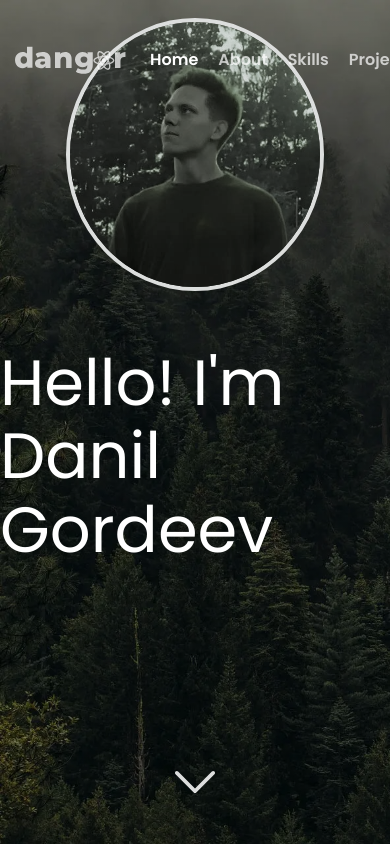
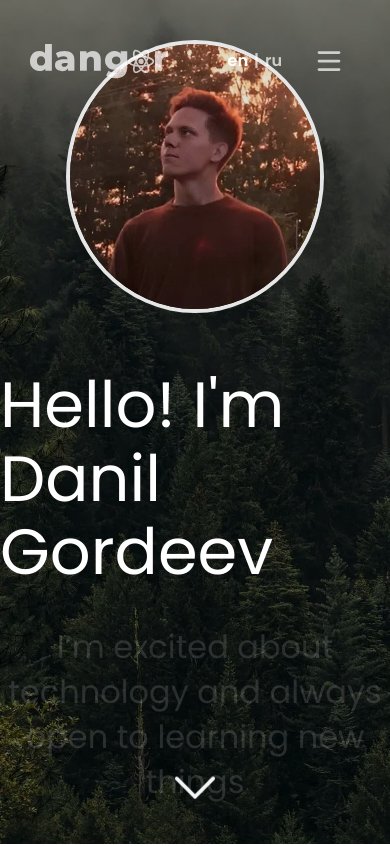
Before and after one commit to dangor220/dangor, a React (Vite) app: page / in a window 390 px wide. Shown: the top 846 px of the page. Built offline with nearby package versions, Linux system fonts and the light colour scheme.

Commit message:
feat: create adaptive header menu

```diff
--- a/public/locales/en/translation.json
+++ b/public/locales/en/translation.json
@@ -5,8 +5,8 @@
     "projects": "Projects",
     "contact": "Contact",
     "welcome": "Hello! I'm Danil Gordeev",
-    "whoIAm": "I'm a web developer passionate about building user-friendly and effective web applications.",
-    "goal": "I’m excited about technology and always open to learning new things.",
+    "whoIAm": "I'm a web developer passionate about building user-friendly and effective web applications",
+    "goal": "I’m excited about technology and always open to learning new things",
     "suggest": "Let’s bring your ideas to life and achieve great results together!"
 
   }
--- a/public/locales/ru/translation.json
+++ b/public/locales/ru/translation.json
@@ -5,7 +5,7 @@
     "projects": "Проекты",
     "contact": "Контакты",
     "welcome": "Привет! Я Данил Гордеев",
-    "whoIAm": "Я веб-разработчик, который создает удобные и эффективные веб-приложения.",
-    "goal": "Увлечен технологиями и всегда открыт для изучения нового.",
+    "whoIAm": "Я веб-разработчик, который создает удобные и эффективные веб-приложения",
+    "goal": "Увлечен технологиями и всегда открыт для изучения нового",
     "suggest": "Давайте вместе воплотим ваши идеи в жизнь и достигнем отличных результатов!"
   }
--- a/src/App.tsx
+++ b/src/App.tsx
@@ -12,6 +12,7 @@ export default function App(): React.ReactNode {
     <>
       <Header />
       <Preview />
+      <Preview />
       <Background />
     </>
   );
--- /dev/null
+++ b/src/components/Hamburger/Hamburger.module.scss
@@ -0,0 +1,50 @@
+@use '../../scss/variables' as *;
+.ham {
+  cursor: pointer;
+  -webkit-tap-highlight-color: transparent;
+  transition: transform 400ms;
+  -moz-user-select: none;
+  -webkit-user-select: none;
+  -ms-user-select: none;
+  user-select: none;
+  width: 50px;
+}
+.hamRotate.active {
+  transform: rotate(45deg);
+}
+.hamRotate180.active {
+  transform: rotate(180deg);
+}
+.line {
+  fill: none;
+  transition: stroke-dasharray 400ms, stroke-dashoffset 400ms;
+  stroke: $active-white;
+  stroke-width: 5.5;
+  stroke-linecap: round;
+}
+.lineBlack {
+  stroke: $black;
+}
+.ham8 .top {
+  stroke-dasharray: 40 160;
+}
+.ham8 .middle {
+  stroke-dasharray: 40 142;
+  transform-origin: 50%;
+  transition: transform 400ms;
+}
+.ham8 .bottom {
+  stroke-dasharray: 40 85;
+  transform-origin: 50%;
+  transition: transform 400ms, stroke-dashoffset 400ms;
+}
+.ham8.active .top {
+  stroke-dashoffset: -64px;
+}
+.ham8.active .middle {
+  //stroke-dashoffset: -20px;
+  transform: rotate(90deg);
+}
+.ham8.active .bottom {
+  stroke-dashoffset: -64px;
+}
--- /dev/null
+++ b/src/components/Hamburger/index.tsx
@@ -0,0 +1,27 @@
+import styles from './Hamburger.module.scss';
+
+import React, { useState } from 'react';
+
+export default function Hamburger({ headerIsFixed }: { headerIsFixed: boolean }): React.ReactNode {
+  const [active, setActive] = useState(false);
+  return (
+    <svg
+      className={`${styles.ham} ${styles.hamRotate} ${styles.ham8} ${active ? styles.active : ''}`}
+      viewBox="0 0 100 100"
+      width="50"
+      onClick={() => setActive(!active)}>
+      <path
+        className={`${styles.line} ${headerIsFixed ? styles.lineBlack : ''} ${styles.top}`}
+        d="m 30,33 h 40 c 3.722839,0 7.5,3.126468 7.5,8.578427 0,5.451959 -2.727029,8.421573 -7.5,8.421573 h -20"
+      />
+      <path
+        className={`${styles.line} ${headerIsFixed ? styles.lineBlack : ''}  ${styles.middle}`}
+        d="m 30,50 h 40"
+      />
+      <path
+        className={`${styles.line} ${headerIsFixed ? styles.lineBlack : ''}  ${styles.bottom}`}
+        d="m 70,67 h -40 c 0,0 -7.5,-0.802118 -7.5,-8.365747 0,-7.563629 7.5,-8.634253 7.5,-8.634253 h 20"
+      />
+    </svg>
+  );
+}
--- a/src/components/Header/Header.module.scss
+++ b/src/components/Header/Header.module.scss
@@ -23,6 +23,9 @@
         color: $active-black;
       }
     }
+    .separator {
+      color: $black;
+    }
 
     .logo a {
       transition: transform 0.3s ease-in-out;
@@ -39,9 +42,10 @@
 
     .active {
       color: $active-black;
-
+      transition: all 0.3s ease-in;
       a {
         color: $active-black;
+        transition: all 0.3s ease-in;
       }
     }
   }
@@ -62,7 +66,7 @@
     align-items: center;
 
     svg {
-      scale: 0.8;
+      scale: 1;
       fill: $active-white;
 
       path {
@@ -75,14 +79,19 @@
 .menu {
   display: flex;
 }
-
+.burger {
+  display: none;
+  background-color: transparent;
+  border: none;
+  color: $active-white;
+  font-size: 30px;
+}
 .list {
   display: flex;
   gap: 20px;
   padding: 0;
   list-style: none;
 }
-
 .item a {
   display: inline-block;
   color: $active-white;
@@ -120,4 +129,79 @@
 .active,
 .active a {
   color: $white;
+  transition: all 0.3s ease-in;
 }
+
+@media (max-width: 768px) {
+  .lang {
+    order: -1;
+    margin-left: 0;
+    margin-right: 10px;
+  }
+  .list {
+    flex-direction: column;
+    position: absolute;
+    top: 100px;
+    left: 10px;
+    width: calc(100% - 20px);
+    opacity: 0;
+    visibility: hidden;
+    background: linear-gradient(
+      to bottom,
+      rgba(0, 0, 0, 0) 0%,
+      rgba(0, 0, 0, 0.3) 20%,
+      rgba(0, 0, 0, 0.7) 60%,
+      rgba(0, 0, 0, 0.9) 100%
+    );
+    margin: 0;
+    padding: 20px 0;
+    transition: all 0.3s ease-in-out;
+  }
+  .item a {
+    color: $active-white;
+    padding: 10px 30px;
+
+    &:hover {
+      color: $white;
+    }
+  }
+  .active,
+  .active a {
+    color: $white;
+  }
+  .burger {
+    display: flex;
+  }
+  .menuOpen {
+    &.list {
+      opacity: 1;
+      visibility: visible;
+      margin: 0;
+      transition: all 0.3s ease-in-out;
+    }
+  }
+
+  .header {
+    &.fixed {
+      & .list {
+        top: 66.5px;
+        left: 0;
+        width: 100%;
+        background: linear-gradient(to bottom, $white, $white);
+        transition: all 0.3s ease-out;
+      }
+      .burger {
+        color: $black;
+      }
+      .menuOpen {
+        &.list {
+          background: linear-gradient(to bottom, $white, $white);
+          top: 66.5px;
+          left: 0;
+          width: 100%;
+          transition: all 0.3s ease-in;
+        }
+      }
+    }
+  }
+}
--- a/src/components/Header/index.tsx
+++ b/src/components/Header/index.tsx
@@ -5,6 +5,7 @@ import LanguageDetector from 'i18next-browser-languagedetector';
 
 import styles from './Header.module.scss';
 import Logo from '../Logo';
+import Hamburger from '../Hamburger';
 
 export default function Header(): React.ReactNode {
   const navList: string[] = ['home', 'about', 'skills', 'projects', 'contact'];
@@ -12,6 +13,7 @@ export default function Header(): React.ReactNode {
   const [activeItem, setActiveItem] = useState<number>(0);
   const [activeLang, setActiveLang] = useState<string | undefined>('');
   const [headerIsFixed, setHeaderIsFixed] = useState<boolean>(false);
+  const [isMenuOpen, setIsMenuOpen] = useState<boolean>(false);
 
   const handleScroll = useCallback(() => {
     const scrollTop = window.scrollY;
@@ -40,6 +42,9 @@ export default function Header(): React.ReactNode {
       setActiveLang(selectLang);
     }
   };
+  const toggleMenu = () => {
+    setIsMenuOpen((prev) => !prev);
+  };
 
   return (
     <header className={`${styles.header} ${headerIsFixed ? styles.fixed : ''}`}>
@@ -51,7 +56,10 @@ export default function Header(): React.ReactNode {
         </div>
         <div className={styles.menu}>
           <nav className={styles.nav}>
-            <ul className={styles.list}>
+            <button className={styles.burger} onClick={toggleMenu}>
+              <Hamburger headerIsFixed={headerIsFixed} />
+            </button>
+            <ul className={`${styles.list} ${isMenuOpen ? styles.menuOpen : ''}`}>
               {navList.map((item, index) => (
                 <li
                   className={`${styles.item} ${activeItem === index ? styles.active : ''}`}
--- a/src/components/Preview/Preview.module.scss
+++ b/src/components/Preview/Preview.module.scss
@@ -14,7 +14,7 @@
   margin-bottom: 55px;
   border-radius: 50%;
   border: 4px solid $white;
-  filter: brightness(0.85) sepia(0.1) saturate(0.2) hue-rotate(90deg);
+  filter: brightness(0.9);
 }
 
 .title {
--- a/src/scss/app.scss
+++ b/src/scss/app.scss
@@ -7,5 +7,10 @@ body {
 .container {
   max-width: 1170px;
   margin: 0 auto;
+  padding: 0 10px;
   color: #ffffffb5;
+
+  @media (max-width: 768px) {
+    padding: 0 30px;
+  }
 }
```
